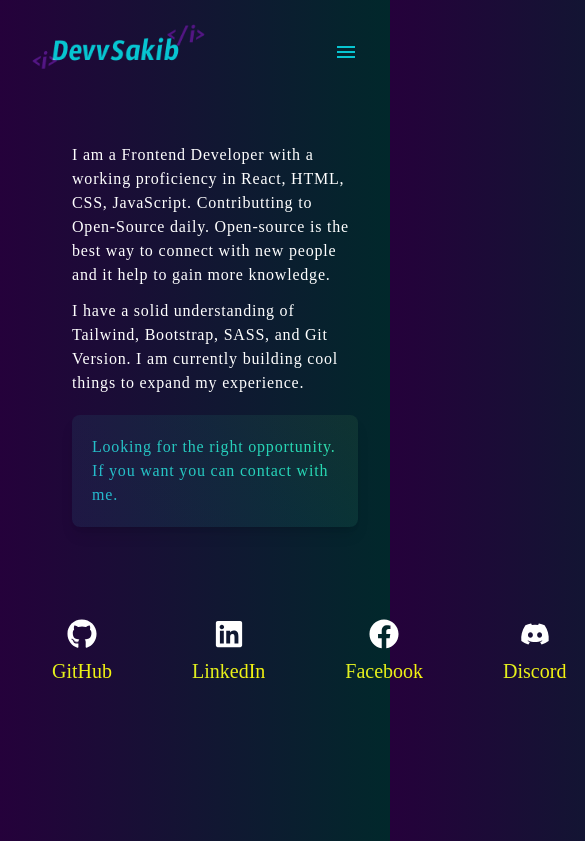
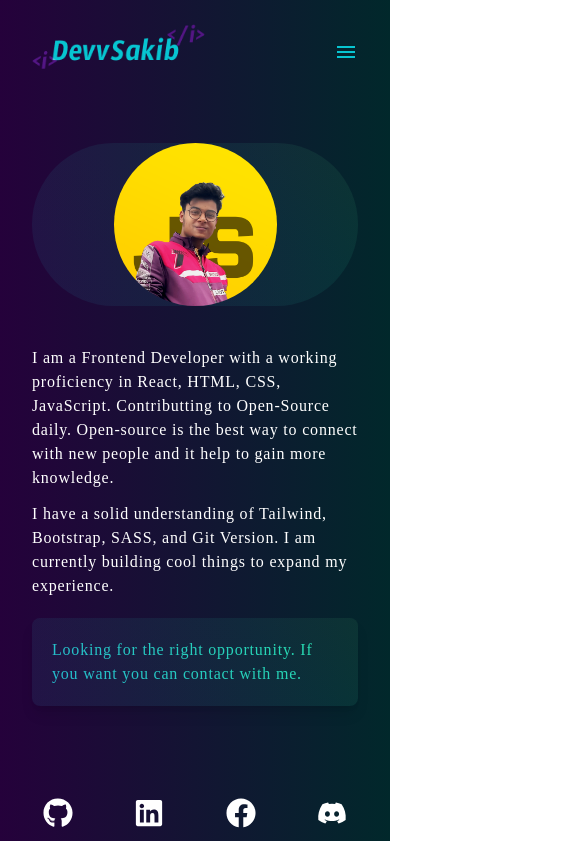
Before and after one commit to devvsakib/dsportfolio, a React (Vite) app: page /about in a window 390 px wide. Shown: the top 841 px of the page, 585 px wide, since content can reach past the window. Built offline with nearby package versions, Linux system fonts and the light colour scheme; a web font is replaced by a local one.

Commit message:
icons position and profile position fixed

```diff
--- a/src/components/About/Details.jsx
+++ b/src/components/About/Details.jsx
@@ -4,7 +4,7 @@ import SocialLinks from '../SocialLinks/SocialLinks'
 const Details = () => {
     return (
         <div className="mt-10 z-[9999999999999999999999999]">
-            <div className="grid grid-cols-1 md:grid-cols-2  items-center gap-10">
+            <div className="grid grid-cols-1 md:grid-cols-2  grid-rows-1  items-center gap-10">
                 <div className="rounded-full overflow-hidden bg-gradient-to-r  via-[#ffe700]/5 from-[#851EED]/5 to-[#07C5D1]/5 devv-bg">
                     <img className="w-1/2 mx-auto rounded-full" src="/assets/DevvSakib.png" alt="" />
                 </div>
--- a/src/components/SocialLinks/SocialLinks.jsx
+++ b/src/components/SocialLinks/SocialLinks.jsx
@@ -1,7 +1,7 @@
 import { FaDiscord, FaFacebook, FaGithub, FaLinkedin } from 'react-icons/fa'
 const SocialLinks = () => {
     return (
-        <div className="text-xl mt-10 mx-auto flex gap-10 col-span-2 ">
+        <div className="text-xl mt-10 mx-auto grid grid-cols-4 gap-10 md:col-span-2 ">
             <a href="https://github.com/devvsakib" target="_blank" className="">
                 <div className="flex gap-2 flex-col items-center bg-white devv-icon p-5 py-3 rounded-lg ">
                     <FaGithub className="text-white text-3xl" />
```
